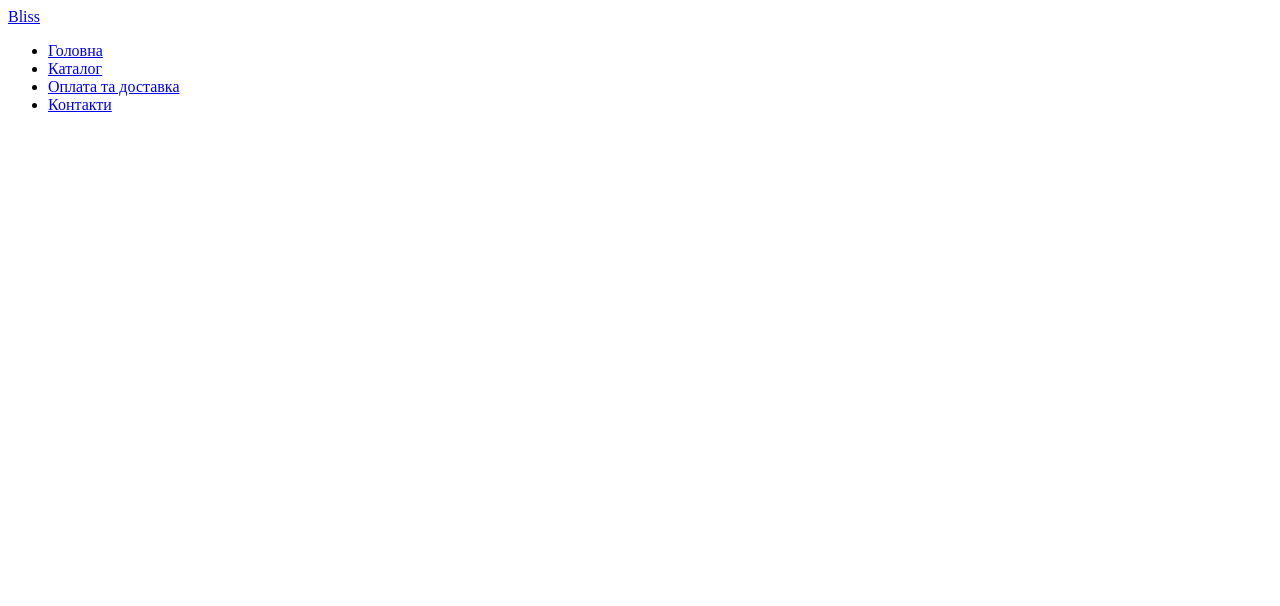
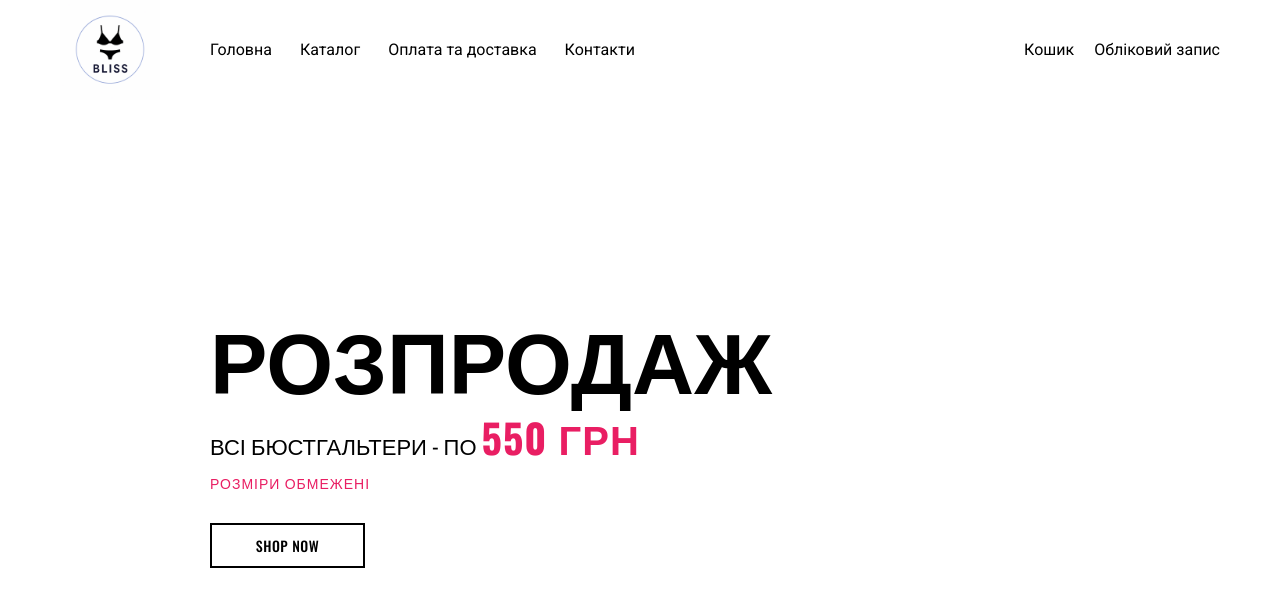
Before and after one commit to TarasTikan/bliss, a plain HTML site: page index.html in a window 1280 px wide. Drawn offline with nearby package versions, Linux system fonts and the light colour scheme.

Commit message:
hero create

```diff
--- a/index.html
+++ b/index.html
@@ -3,26 +3,53 @@
   <head>
     <meta charset="UTF-8" />
     <meta name="viewport" content="width=device-width, initial-scale=1.0" />
+    <link rel="preconnect" href="https://fonts.googleapis.com" />
+    <link
+      rel="stylesheet"
+      href="https://cdnjs.cloudflare.com/ajax/libs/modern-normalize/1.0.0/modern-normalize.min.css"
+    />
+    <link rel="preconnect" href="https://fonts.googleapis.com" />
+    <link rel="preconnect" href="https://fonts.gstatic.com" crossorigin />
+    <link
+      href="https://fonts.googleapis.com/css2?family=Inter:ital,opsz,wght@0,14..32,100..900;1,14..32,100..900&family=Montserrat:ital,wght@0,100..900;1,100..900&family=Oswald:wght@200..700&family=Roboto:wght@100..900&display=swap"
+      rel="stylesheet"
+    />
+    <link rel="stylesheet" href="/style.css" />
     <title>Document</title>
   </head>
   <body>
-    <header>
+    <header class="header">
       <div class="container">
-        <a href="logg">Bliss</a>
-        <nav>
-          <ul>
-            <li><a href="/">Головна</a></li>
-            <li><a href="/">Каталог</a></li>
-            <li><a href="/">Оплата та доставка</a></li>
-            <li><a href="/">Контакти</a></li>
+        <a href="logg" class="logo"
+          ><img src="/img/logo.PNG" alt="logo" width="100"
+        /></a>
+        <nav class="navigation">
+          <ul class="nav-list">
+            <li><a href="/" class="nav-link">Головна</a></li>
+            <li><a href="/" class="nav-link">Каталог</a></li>
+            <li><a href="/" class="nav-link">Оплата та доставка</a></li>
+            <li><a href="/" class="nav-link">Контакти</a></li>
           </ul>
         </nav>
+        <ul class="auth-list">
+          <li><a href="/" class="auth-link">Кошик</a></li>
+          <li><a href="/" class="auth-link">Обліковий запис</a></li>
+        </ul>
       </div>
     </header>
     <main>
-        <section>
-
-        </section>
+      <section class="hero">
+        <div class="container">
+          <div class="hero-content">
+            <h1 class="main-title">Розпродаж</h1>
+            <p class="main-subtitle">
+              Всі бюстгальтери - по <span class="title-span">550 грн</span>
+            </p>
+            <p class="main-subtitle-size">Розміри обмежені</p>
+            <a href="" class="main-button">Shop now</a>
+          </div>
+        </div>
+      </section>
     </main>
   </body>
 </html>
--- /dev/null
+++ b/style.css
@@ -0,0 +1,158 @@
+:root {
+  --main-color: #000000;
+}
+
+p,
+h1,
+h2,
+h3,
+h4,
+h5,
+h6 {
+  margin: 0;
+}
+
+ul {
+  margin: 0;
+  padding-left: 0;
+  list-style: none;
+}
+
+img {
+  display: block;
+}
+
+body {
+  font-family: "Roboto", sans-serif;
+}
+
+/* --------HEADER-------------- */
+.header {
+  display: flex;
+  justify-content: center;
+}
+.header .container {
+  display: flex;
+  align-items: center;
+  width: 1320px;
+  padding-left: 60px;
+  padding-right: 60px;
+}
+.logo {
+  display: flex;
+  margin-right: 50px;
+}
+.nav-list {
+  display: flex;
+  gap: 28px;
+}
+.nav-link {
+  color: var(--main-color);
+  text-decoration: none;
+  font-family: Roboto;
+  font-size: 16px;
+  font-weight: 400;
+  padding: 32px 0;
+  line-height: 24px;
+  display: block;
+}
+
+.auth-list {
+  display: flex;
+  gap: 20px;
+  margin-left: auto;
+}
+.auth-link {
+  color: var(--main-color);
+  text-decoration: none;
+  font-family: Roboto;
+  font-size: 16px;
+  font-weight: 400;
+  padding: 32px 0;
+  line-height: 24px;
+  display: block;
+}
+
+/* ----------HERO---------------- */
+
+.hero {
+  padding: 205px 0;
+  display: flex;
+  justify-content: center;
+}
+
+.hero .container {
+  display: flex;
+  align-items: center;
+  width: 1320px;
+  padding-left: 60px;
+  padding-right: 60px;
+}
+
+.hero-content {
+  margin-left: 150px;
+}
+
+.main-title {
+  color: rgb(0, 0, 0);
+  font-family: "Oswald", sans-serif;
+  font-size: 86px;
+  font-weight: 600;
+  line-height: 100px;
+  letter-spacing: 0%;
+  text-align: left;
+  text-transform: uppercase;
+  margin-bottom: 10px;
+}
+
+.main-subtitle {
+  color: rgb(0, 0, 0);
+  font-family: "Oswald", sans-serif;
+ font-size: 22px;
+  font-weight: 400;
+  line-height: 45px;
+  letter-spacing: 0%;
+  text-align: left;
+  text-transform: uppercase;
+}
+
+.main-subtitle-size {
+  color: #e91e63;
+  font-family: "Oswald", sans-serif;
+  font-size: 40px;
+  font-weight: 500;
+  line-height: 30px;
+  text-align: left;
+  letter-spacing: 0%;
+  text-transform: uppercase;
+  letter-spacing: 1px;
+font-size: 14px;
+}
+
+.title-span {
+  color: #e91e63;
+ font-weight: 700;
+font-size: 40px;
+letter-spacing: 1px;
+}
+
+.main-button {
+  color: rgb(0, 0, 0);
+  font-family: Oswald;
+  font-size: 14px;
+  font-weight: 500;
+  line-height: 27px;
+  letter-spacing: 0.5px;
+  text-transform: uppercase;
+  width: 155px;
+  height: 45px;
+  background-color: transparent;
+  margin-top: 25px;
+  border: 2px solid rgb(0, 0, 0);
+  padding: 14px 28px;
+  text-decoration: none;
+  display: flex;
+  justify-content: center;
+  align-items: center;
+  cursor: pointer;
+}
```
Also changed, not shown: img/logo.PNG (added).
